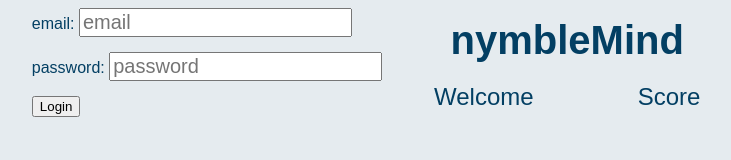
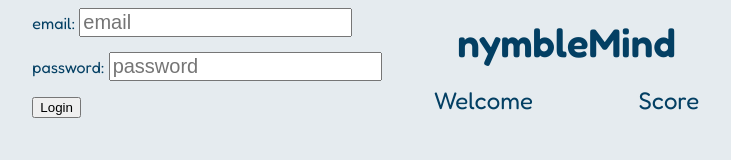
Before and after one commit to ikari4/nymbleMind, a website: page index.html in a window 1280 px wide. Shown: the whole page, without its empty margins (248-979 px from the left). Drawn offline with Linux system fonts and the light colour scheme.

Commit message:
font change

```diff
--- a/index.html
+++ b/index.html
@@ -6,6 +6,7 @@
     <!-- <link rel="icon" href="./expenses.png" type="image/png"> -->
     <!-- <link rel="apple-touch-icon" href="./expenses.png"> -->
     <!-- <link rel="mask-icon" href="./expenses.png " color="black"> -->
+    <link href="https://fonts.googleapis.com/css2?family=Fredoka:wght@400;600&display=swap" rel="stylesheet">
     <title>nymbleMind</title>
     <link rel="stylesheet" href="styles.css">
 </head>
--- a/styles.css
+++ b/styles.css
@@ -1,6 +1,6 @@
 /* styles.css */
 body {
-    font-family: Arial, Helvetica, sans-serif;
+    font-family: 'Fredoka', Arial, sans-serif;
     color: #033f63;
     background-color: #033f631a;
     display: flex;
```
